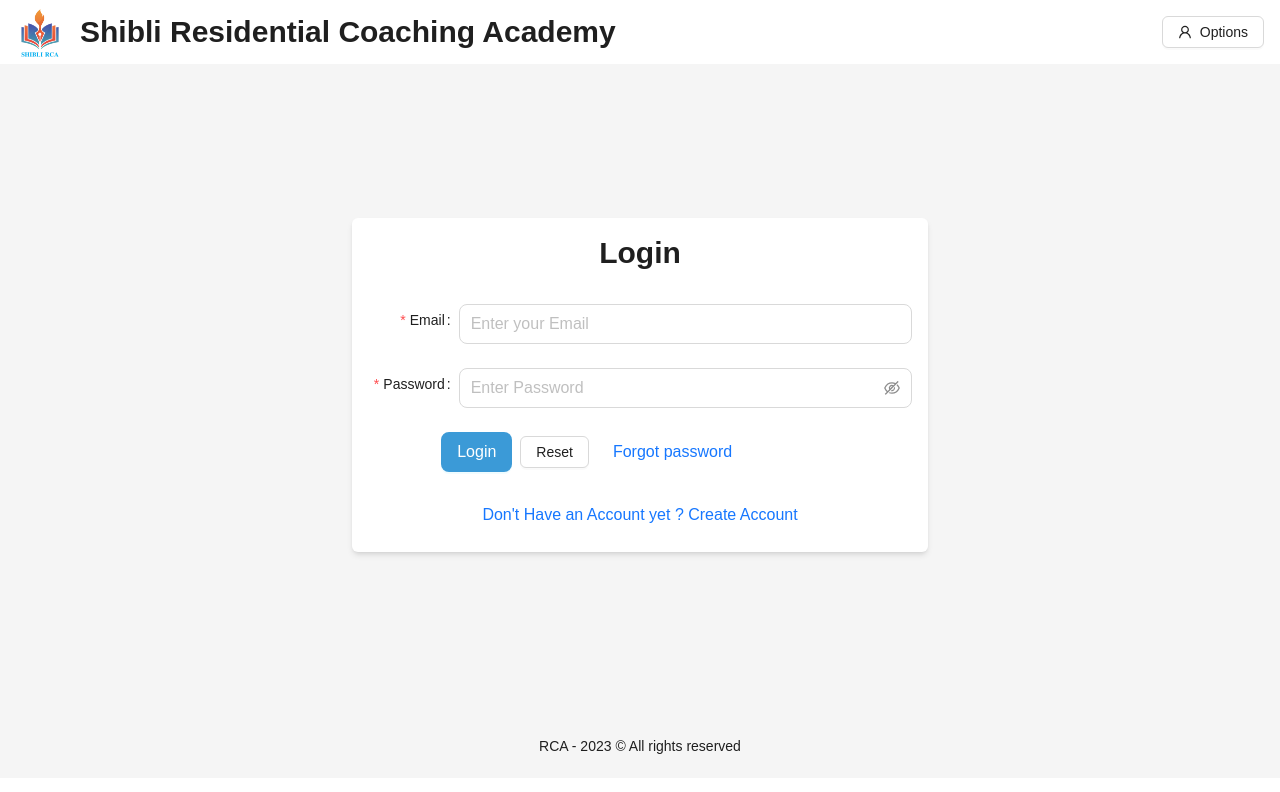
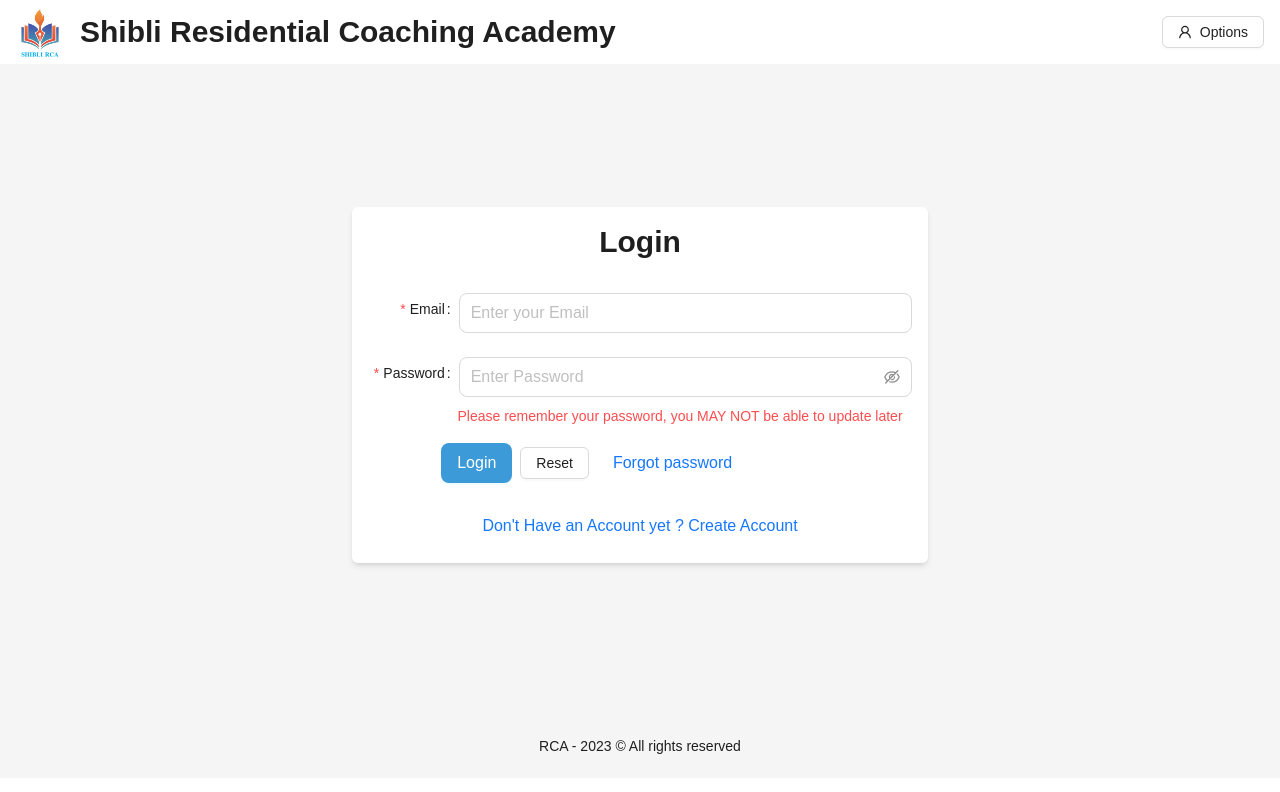
Before and after one commit to m3rashid/rca, a Next.js app: page /user/auth in a window 1280 px wide. Shown: the top 792 px of the page. Built offline with nearby package versions, Linux system fonts and the light colour scheme; no server answers.

Commit message:
feat(app): init

```diff
--- a/src/components/root.tsx
+++ b/src/components/root.tsx
@@ -169,7 +169,7 @@ const AppContainer: React.FC<IContainerProps> = ({ children }) => {
         >
           <div className='flex gap-3 items-center justify-between'>
             <div
-              className='flex items-center justify-between gap-4'
+              className='flex items-center justify-between gap-4 cursor-pointer'
               onClick={() => router.push('/')}
             >
               <div>
--- a/src/pages/user/auth.tsx
+++ b/src/pages/user/auth.tsx
@@ -156,6 +156,11 @@ const Auth: NextPage = () => {
               size={isMobile ? 'middle' : 'large'}
             />
           </Form.Item>
+          <div className='flex items-center justify-center -mt-4 mb-4 md:ml-20'>
+            <Typography.Text type='danger'>
+              Please remember your password, you MAY NOT be able to update later
+            </Typography.Text>
+          </div>
 
           <Form.Item>
             <div className='flex items-center justify-center gap-2'>
```
